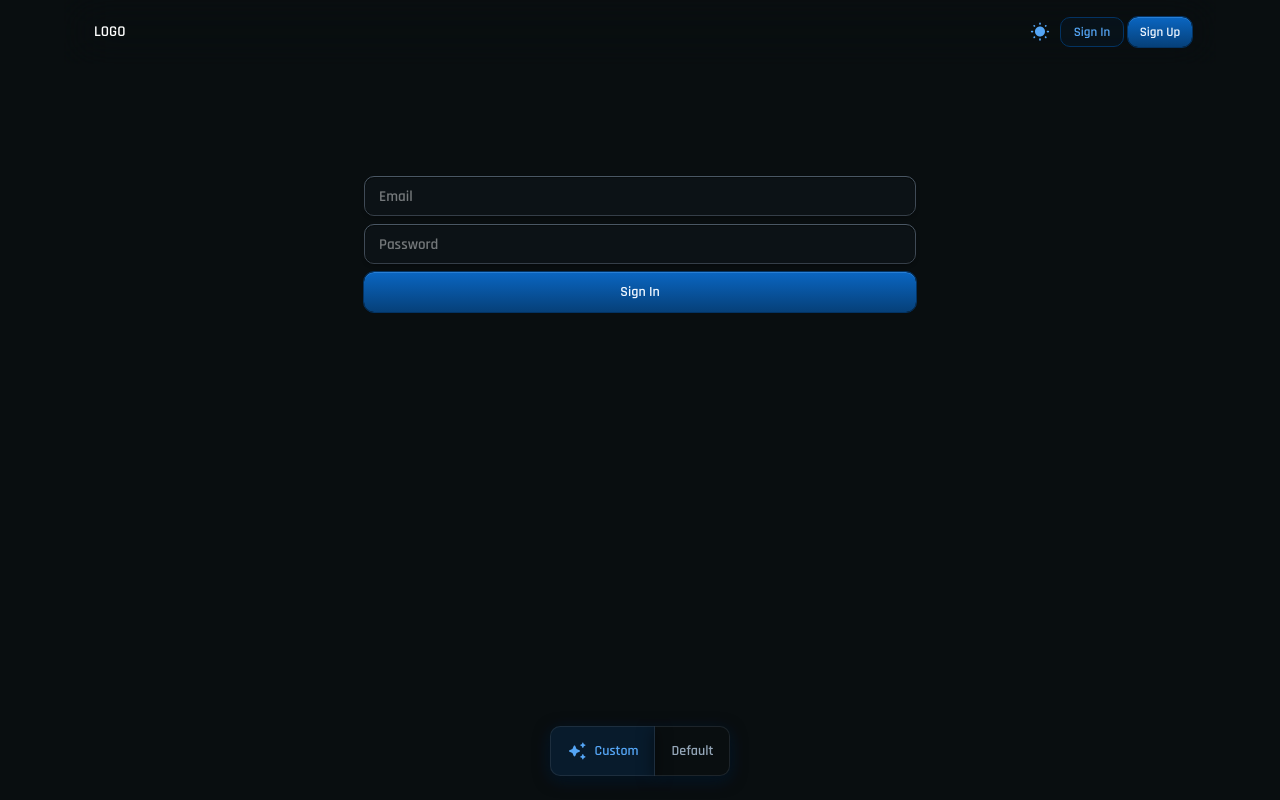
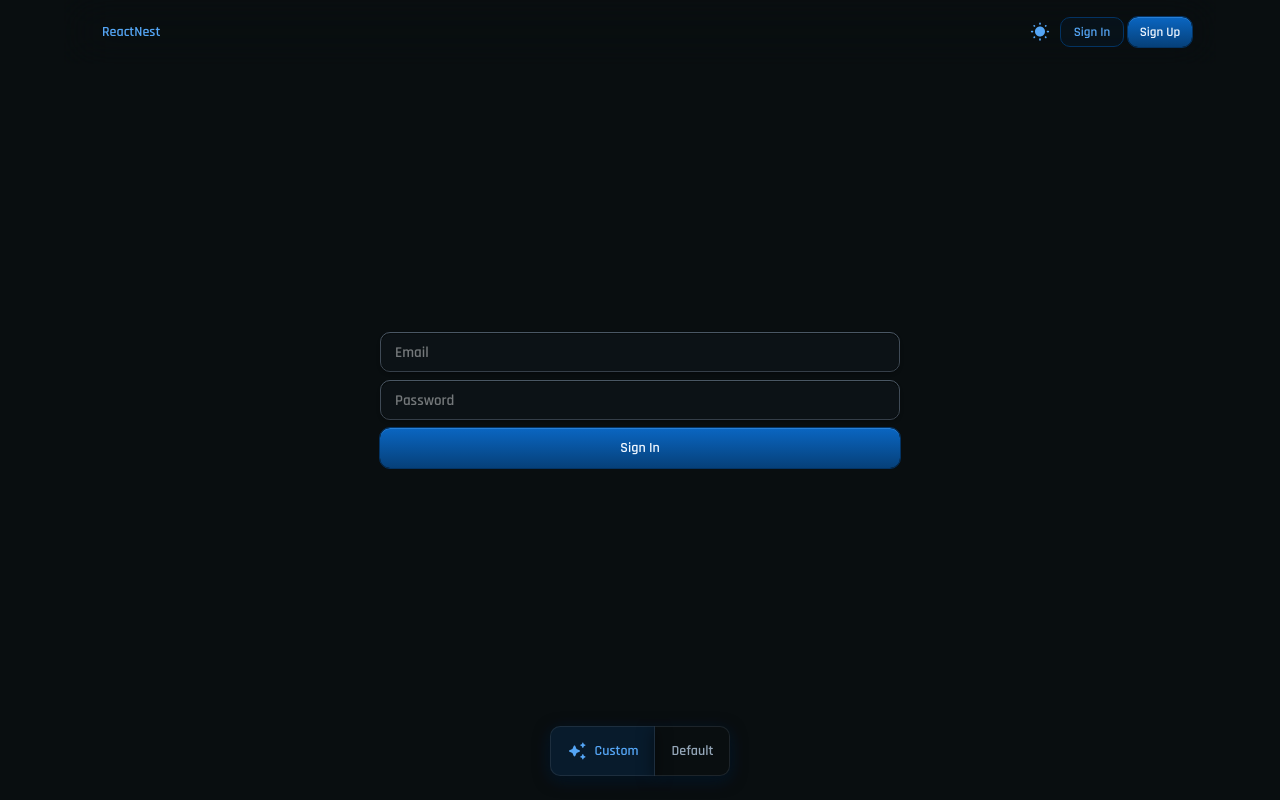
Before and after one commit to arswe/reactnest, a React (Vite) app in the folder frontend/: page / in a window 1280 px wide. Built offline with nearby package versions, Linux system fonts and the light colour scheme.

Commit message:
RouterLink

```diff
--- a/frontend/src/components/Auth.tsx
+++ b/frontend/src/components/Auth.tsx
@@ -1,14 +1,20 @@
 import { Button, Container, Stack, TextField } from '@mui/material'
+import { useState } from 'react'
 
 const Auth = () => {
+  const [email, setEmail] = useState('')
+  const [password, setPassword] = useState('')
   return (
     <Container maxWidth='sm'>
       <Stack
         direction={{ xs: 'column', sm: 'column' }}
         alignSelf='center'
+        justifyContent={'center'}
+        height={'60vh'}
         spacing={1}
         useFlexGap
-        sx={{ pt: 2, width: { xs: '100%', sm: 'auto' } }}
+        gap={4}
+        sx={{ p: 2, width: { xs: '100%', sm: 'auto' } }}
       >
         <TextField
           id='Email'
@@ -17,6 +23,8 @@ const Auth = () => {
           variant='outlined'
           aria-label='Email'
           placeholder='Email'
+          value={email}
+          onChange={(e) => setEmail(e.target.value)}
           inputProps={{
             autocomplete: 'off',
             ariaLabel: 'Email',
@@ -29,7 +37,10 @@ const Auth = () => {
           size='small'
           variant='outlined'
           aria-label='Password'
+          type='password'
           placeholder='Password'
+          value={password}
+          onChange={(e) => setPassword(e.target.value)}
           inputProps={{
             autocomplete: 'off',
             ariaLabel: 'Password',
--- a/frontend/src/components/common/Navbar.tsx
+++ b/frontend/src/components/common/Navbar.tsx
@@ -1,5 +1,4 @@
 import MenuIcon from '@mui/icons-material/Menu'
-import { PaletteMode } from '@mui/material'
 import AppBar from '@mui/material/AppBar'
 import Box from '@mui/material/Box'
 import Button from '@mui/material/Button'
@@ -8,18 +7,9 @@ import Drawer from '@mui/material/Drawer'
 import MenuItem from '@mui/material/MenuItem'
 import Toolbar from '@mui/material/Toolbar'
 import * as React from 'react'
-import { Link } from 'react-router-dom'
+import { NavbarProps } from '../../entities/NavbarProps'
+import RouterLink from '../shared/RouterLink'
 import ToggleColorMode from './ToggleColorMode'
-
-const logoStyle = {
-  height: 'auto',
-  cursor: 'pointer',
-}
-
-interface NavbarProps {
-  mode: PaletteMode
-  toggleColorMode: () => void
-}
 
 function Navbar({ mode, toggleColorMode }: NavbarProps) {
   const [open, setOpen] = React.useState(false)
@@ -60,9 +50,9 @@ function Navbar({ mode, toggleColorMode }: NavbarProps) {
               px: 3,
             }}
           >
-            <Link style={logoStyle} to='/'>
-              LOGO
-            </Link>
+            <Button variant='text' color='success' LinkComponent={RouterLink} href='/'>
+              ReactNest
+            </Button>
           </Box>
           <Box
             sx={{
--- /dev/null
+++ b/frontend/src/entities/NavbarProps.tsx
@@ -0,0 +1,6 @@
+import { PaletteMode } from '@mui/material'
+
+export interface NavbarProps {
+  mode: PaletteMode
+  toggleColorMode: () => void
+}
```
Also changed, not shown: frontend/package.json (+13 -1 lines), 1 other file (tests, documents, lock files or other folders).
